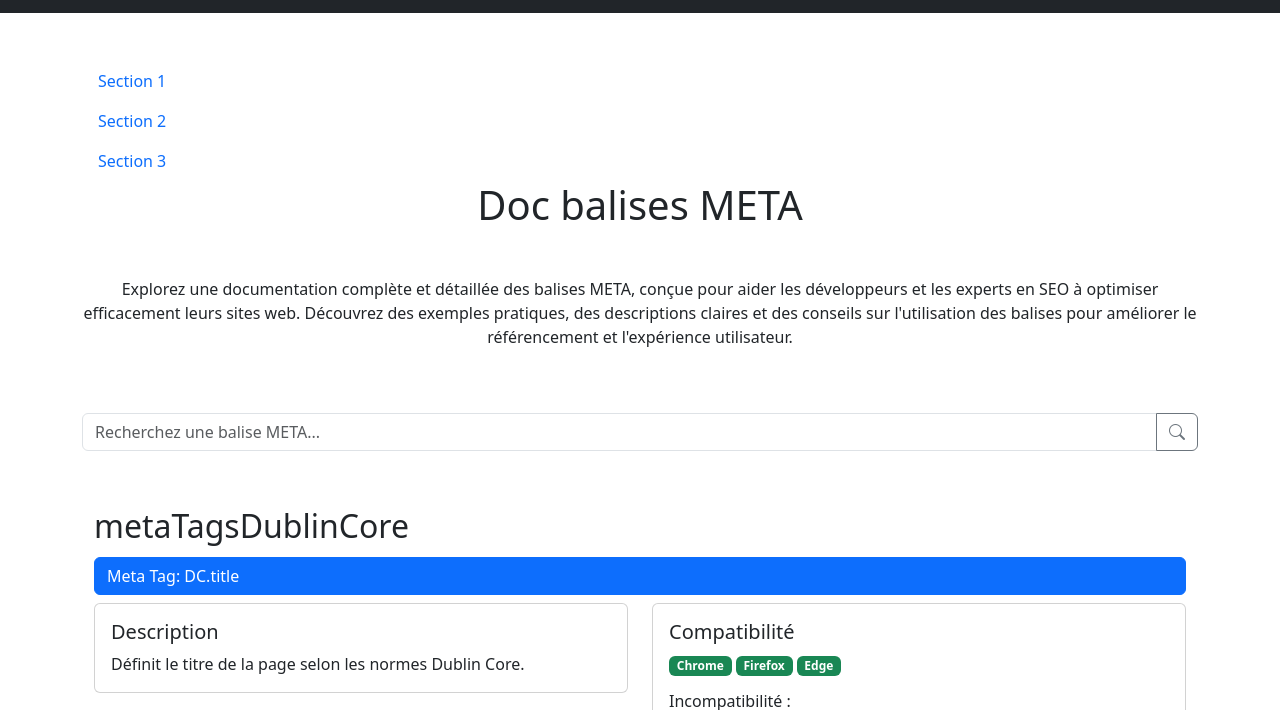
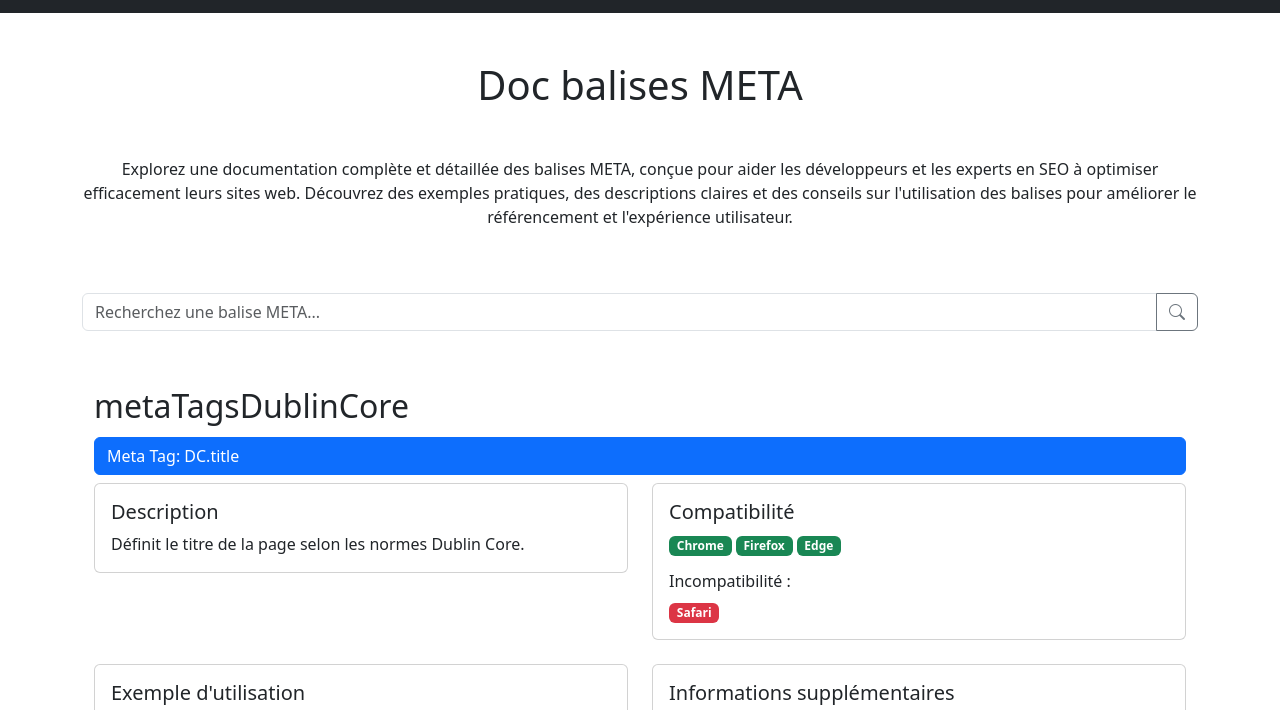
Before and after one commit to Weblocalis/meta-tags-repository, a plain HTML site: page index.html in a window 1280 px wide. Shown: the part 57-767 px from the top of the page. Drawn offline with nearby package versions, Linux system fonts and the light colour scheme.

Commit message:
optmisation mineur

```diff
--- a/index.html
+++ b/index.html
@@ -46,26 +46,6 @@
 
   <main class="container">
     <div class="row mt-5">
-      <!-- Bouton pour afficher/masquer le sommaire sur mobile -->
-      <div class="col-12"><button class="btn btn-primary d-md-none mb-3" type="button" data-bs-toggle="collapse" data-bs-target="#sidebar"
-        aria-expanded="false" aria-controls="sidebar">
-        Sommaire
-      </button></div>
-      <!-- Colonne de sommaire -->
-      <nav id="sidebar" class="col-md-3 collapse d-md-block">
-        <ul class="nav flex-column">
-          <li class="nav-item">
-            <a class="nav-link" href="#section1">Section 1</a>
-          </li>
-          <li class="nav-item">
-            <a class="nav-link" href="#section2">Section 2</a>
-          </li>
-          <li class="nav-item">
-            <a class="nav-link" href="#section3">Section 3</a>
-          </li>
-        </ul>
-      </nav>
-
       <!-- Contenu principal -->
       <div class="">
         <section id="section1" class="mb-5">
```
